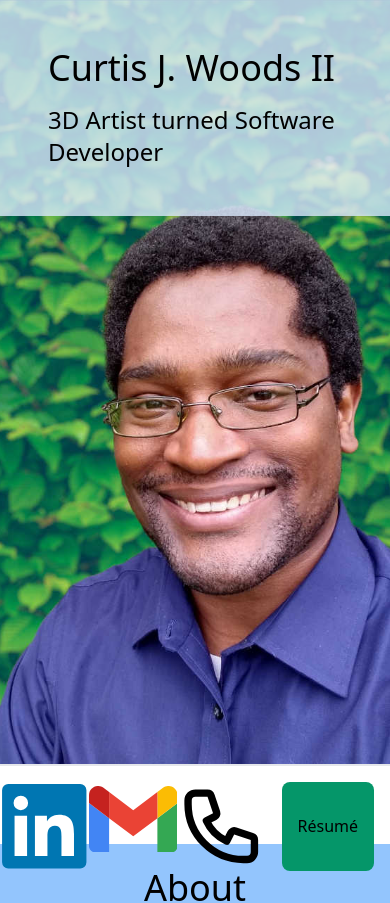
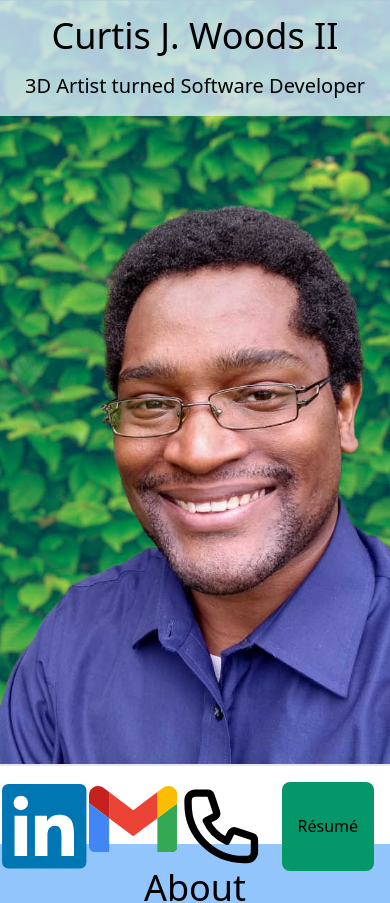
Before and after one commit to DeletedC/portfolio-express, a Next.js app: page / in a window 390 px wide. Shown: the top 903 px of the page. Built offline with nearby package versions, Linux system fonts and the light colour scheme.

Commit message:
Decreased size of contact SVGs in header

```diff
--- a/src/components/Header.js
+++ b/src/components/Header.js
@@ -22,14 +22,14 @@ const Header = () => {
 
           {/* Contact and Location Info */}
           <div className='relative flex flex-col h-full justify-end text-xl leading-relaxed'>
-            <p>Pittsburgh, PA</p>
-            <a href="mailto: CurtisJWoodsII@gmail.com">CurtisJWoodsII@gmail.com</a>
-            <div className='inline-flex md:pt-12'>
+            <p>Greater Pittsburgh Area, PA</p>
+            {/* <a href="mailto: CurtisJWoodsII@gmail.com">CurtisJWoodsII@gmail.com</a> */}
+            <div className='inline-flex md:pt-12 space-x-16'>
             <a className='flex justify-left transform hover:scale-110'
               href="https://www.linkedin.com/in/curtisjwoods"
-              target='_blank' rel="noreferrer">{svgPicker('linkedIn', ' ')}</a>
-            <a className='flex justify-left transform hover:scale-110' href="mailto: CurtisJWoodsII@gmail.com">{svgPicker('email', ' ')}</a>
-            <a className='flex justify-left transform hover:scale-110' href="tel:724-777-8479">{svgPicker('phone', ' ')}</a>
+              target='_blank' rel="noreferrer">{svgPicker('linkedIn', 'pr-10')}</a>
+            <a className='flex justify-left transform hover:scale-110' href="mailto: CurtisJWoodsII@gmail.com">{svgPicker('email', 'pr-10 pt-2')}</a>
+            <a className='flex justify-left transform hover:scale-110' href="tel:724-777-8479">{svgPicker('phone', 'pr-10')}</a>
             {/* Button for Resume */}
               <button className='bg-green-600 hover:bg-green-400 transform hover:scale-110 rounded-lg p-5 px-20'
                 onClick={() => window.open("./docs/Curtis Woods - GA Resume.pdf", "_blank", ['noopener', 'noreferrer'])}
@@ -51,12 +51,12 @@ const Header = () => {
 
       <div>
         {/* Blue background */}
-        <div className='md:hidden bg-blue-100 bg-opacity-80 flex flex-col p-12 content-center justify-center'>
+        <div className='md:hidden bg-blue-100 bg-opacity-80 flex flex-col p-4 content-center justify-center text-center'>
 
           {/* Name and Title */}
           <div className=''>
             <h1 className='text-4xl sm:text-7xl whitespace-nowrap pb-4'>Curtis J. Woods II</h1>
-            <h2 className=''>3D Artist turned Software Developer</h2>
+            <h2 className='text-xl'>3D Artist turned Software Developer</h2>
           </div>
         </div>
 
```
